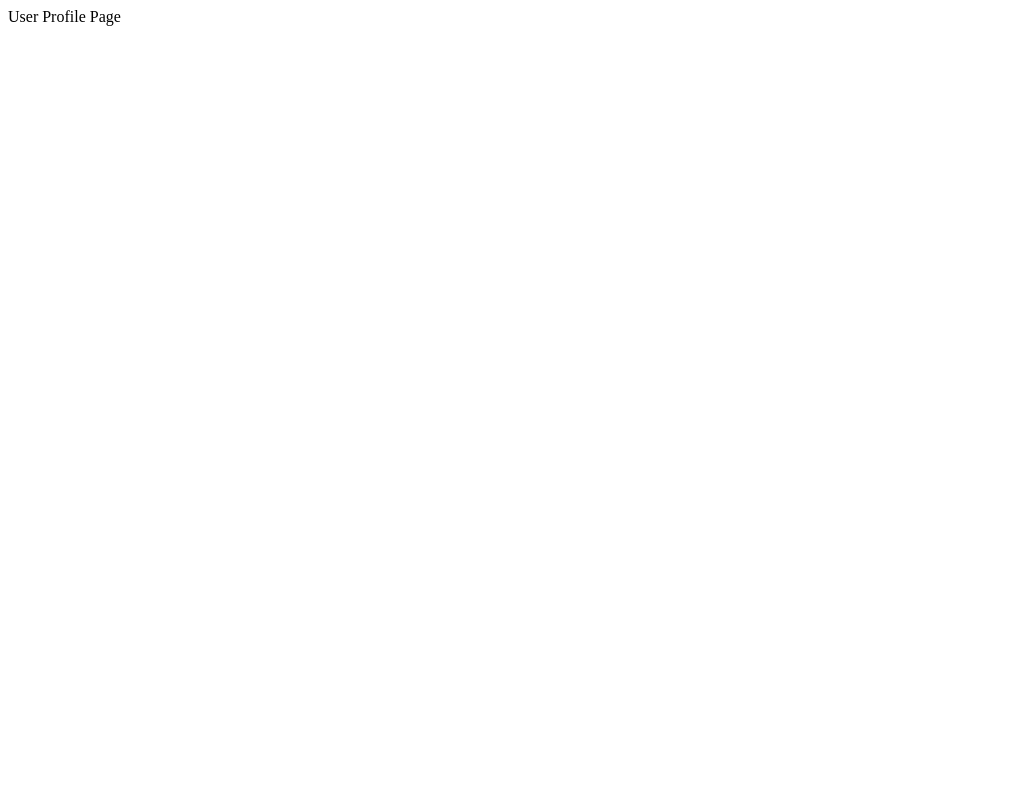
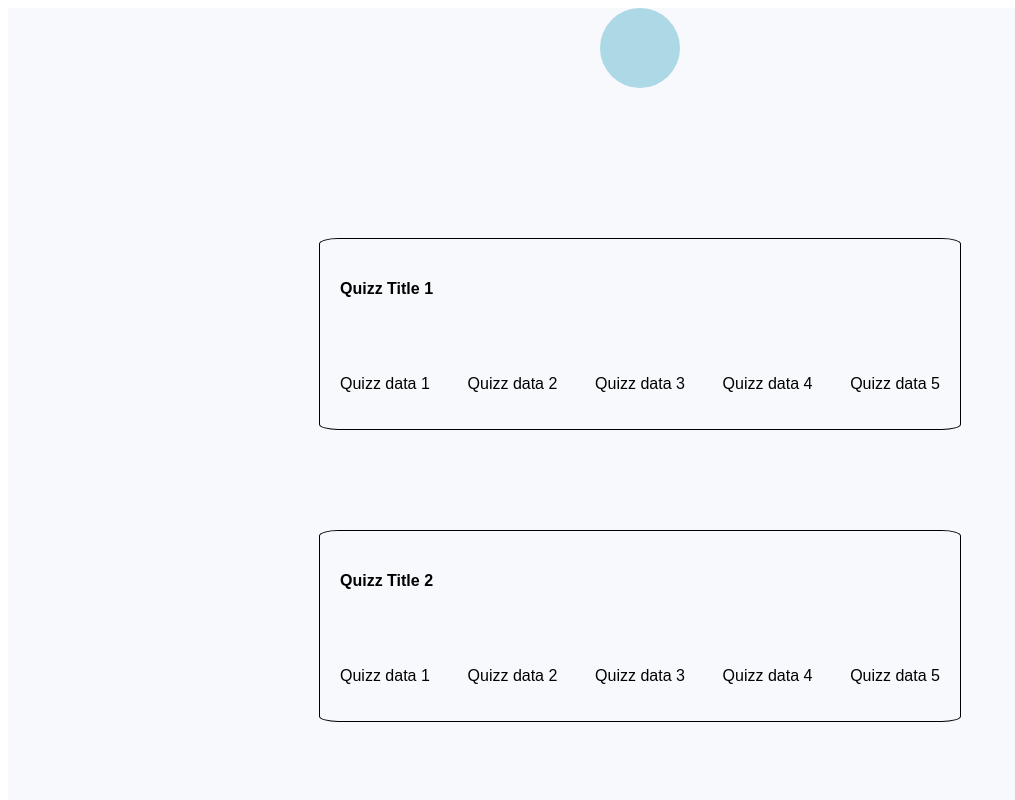
Before and after one commit to OrdeInn/QuizzMaker-Backend, a Next.js app in the folder src/client/: page /profile in a window 1280 px wide. Shown: the top 800 px of the page, without its empty margins (0-1015 px from the left). Built offline with nearby package versions, Linux system fonts and the light colour scheme; no server answers.

Commit message:
create inital user page

```diff
--- a/src/client/pages/profile/index.js
+++ b/src/client/pages/profile/index.js
@@ -1,7 +1,10 @@
 import { useState } from "react";
+import styles from '../../styles/Profile.module.css';
 
-export default function UserProfile() {
+export default function Profile() {
     const [isFetched, setIsFetched] = useState(false);
+    const [user, setUser] = useState({});
+
     function test () {
         const requestOptions = {
             method: 'GET',
@@ -10,16 +13,56 @@ export default function UserProfile() {
         };
         console.log('triggering fetch!')
         fetch('http://localhost:8080/user/', requestOptions)
-            .then(()=> {
-                setIsFetched(true);
-            })
-            .catch(e => console.log(e));
+        .then((response) => response.json())
+        .then((data) => {
+            setIsFetched(true);
+            setUser(data.user);
+        })
+        .catch(e => console.log(e));
     }
 
+    if(!isFetched) {
+        test();
+    }
     return(
-        <div>
-            {!isFetched ? test() : null}
-            User Profile Page
+        <div className={styles.container}>
+            <div className={styles.profileImg}>
+            </div>
+            <div className={styles.userName}>
+                {user ? user.email : 'TEST'}
+            </div>
+            <div className={styles.quizContainer}>
+                <div className={styles.quiz}>
+                    <h4>Quizz Title 1</h4>
+                    <div className={styles.quizData}>
+                        <p>Quizz data 1</p>
+                        <p>Quizz data 2</p>
+                        <p>Quizz data 3</p>
+                        <p>Quizz data 4</p>
+                        <p>Quizz data 5</p>
+                    </div>
+                </div>
+                <div className={styles.quiz}>
+                    <h4>Quizz Title 2</h4>
+                    <div className={styles.quizData}>
+                        <p>Quizz data 1</p>
+                        <p>Quizz data 2</p>
+                        <p>Quizz data 3</p>
+                        <p>Quizz data 4</p>
+                        <p>Quizz data 5</p>
+                    </div>
+                </div>
+                <div className={styles.quiz}>
+                    <h4>Quizz Title 3</h4>
+                    <div className={styles.quizData}>
+                        <p>Quizz data 1</p>
+                        <p>Quizz data 2</p>
+                        <p>Quizz data 3</p>
+                        <p>Quizz data 4</p>
+                        <p>Quizz data 5</p>
+                    </div>
+                </div>
+            </div>
         </div>
     );
 };
--- /dev/null
+++ b/src/client/styles/Profile.module.css
@@ -0,0 +1,43 @@
+.container {
+    font-family: sans-serif;
+    display: flex;
+    align-items: center;
+    justify-content: flex-start;
+    flex-direction: column;
+    background-color: #f8f9fd;
+}
+.quiz {
+    display: flex;
+    align-items: flex-start;
+    justify-content: space-between;
+    flex-direction: column;
+    width: 600px;
+    height: 150px;
+    margin: 50px;
+    padding: 20px;
+    border: 1px solid;
+    border-radius: 3%;
+}
+
+.quizData {
+    display: flex;
+    flex-direction: row;
+    justify-content: space-between;
+    width: 600px;
+
+}
+
+.profileImg {
+    background: lightblue;
+    border-radius: 50%;
+    width: 10vh;
+    height: 10vh;
+}
+
+.quizContainer {
+    display: flex;
+    align-items: center;
+    justify-content: center;
+    flex-direction: column;
+    margin-top: 100px;
+}
--- a/src/controllers/UserController.js
+++ b/src/controllers/UserController.js
@@ -57,7 +57,7 @@ async function signin(req, res, next) {
 
     res .status(200)
         .cookie("accessToken", config.bearerString + token, {
-            expires: new Date(Date.now() + 3600),
+            expires: new Date(Date.now() + 360000),
             httpOnly: true
         })
         .send({
```
